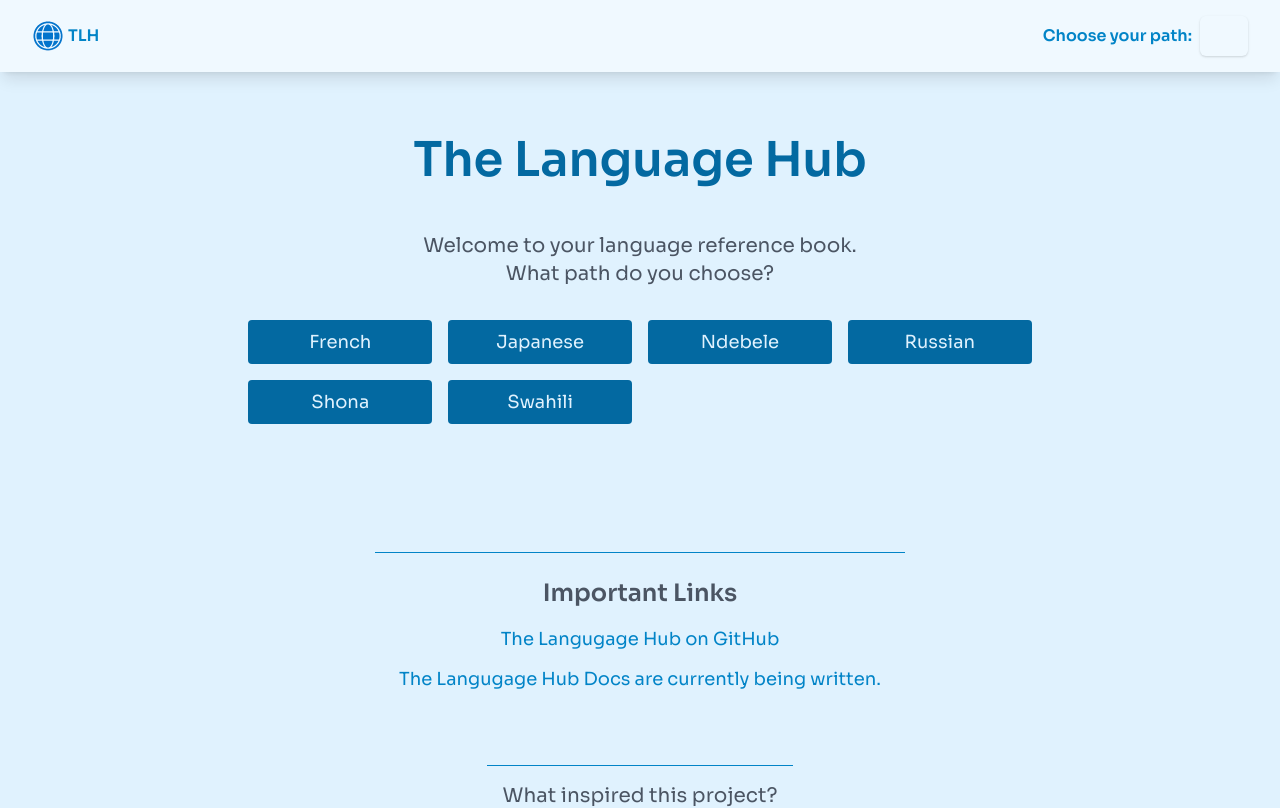
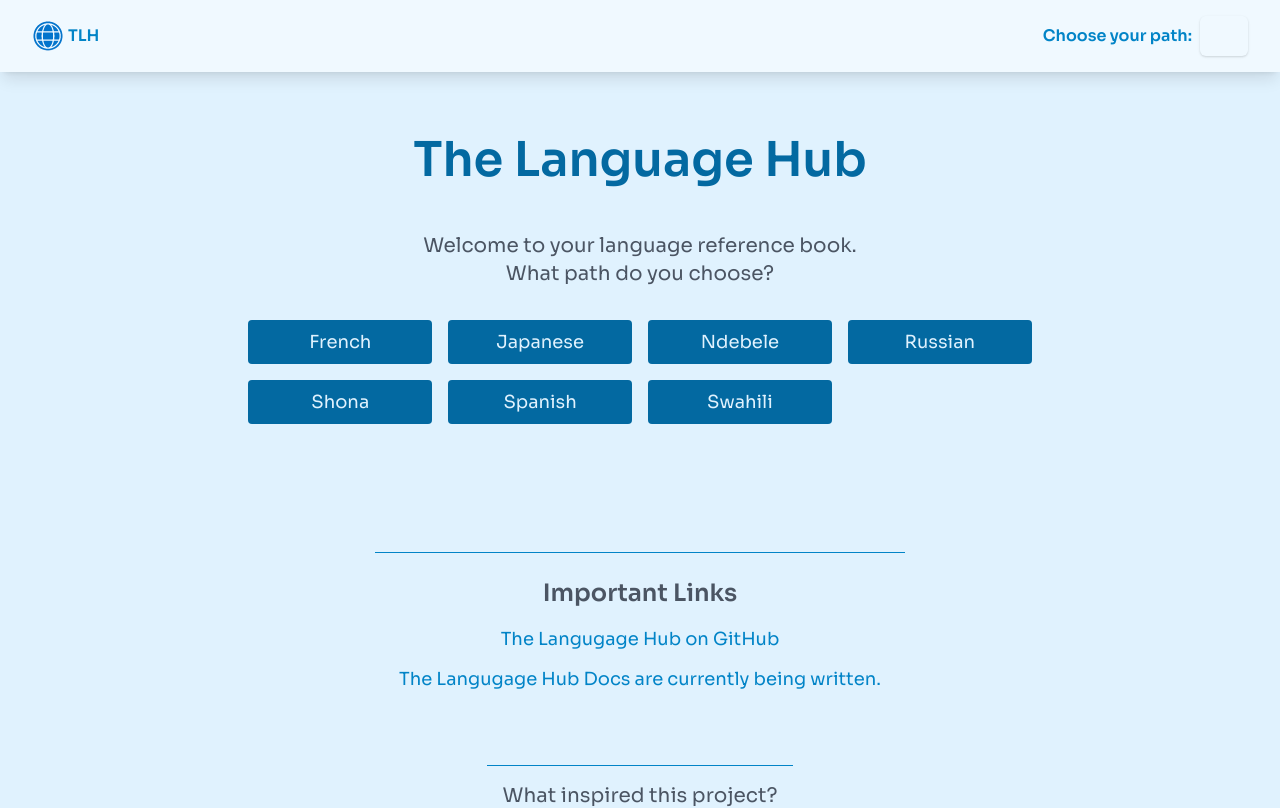
Before and after one commit to Psypher1/the-language-hub, a Next.js app: page / in a window 1280 px wide. Shown: the top 808 px of the page. Built offline with nearby package versions, Linux system fonts and the light colour scheme.

Commit message:
made home language links dynamic

```diff
--- a/components/LangPathNav.jsx
+++ b/components/LangPathNav.jsx
@@ -3,8 +3,8 @@ import Link from "next/link";
 export default function LangPathNav({ langPath }) {
 	// Language Navigation Styling
 	const menuItem =
-    "px-5 py-2 hover:bg-sky-600 hover:font-semibold rounded site-transition";
-  const isActive = "bg-sky-900 font-semibold";
+		"px-5 py-2 hover:bg-sky-600 text-xs hover:font-medium uppercase rounded site-transition";
+	const isActive = "bg-sky-900 ";
 
 	const languages = [
 		{ name: "French", path: "french" },
--- a/pages/[langPath]/[slug].js
+++ b/pages/[langPath]/[slug].js
@@ -15,6 +15,7 @@ import LangPathNav from "@components/LangPathNav";
 
 // Lookup import to render sidebar items
 import { _menuLookup } from "@utils/_menuLookup";
+import { capitaliseFirstLetter } from "@utils/helpers";
 
 export async function getStaticPaths() {
 	// get the directory for all language info
@@ -57,14 +58,8 @@ export async function getStaticProps({ params: { langPath, slug } }) {
 	};
 }
 
-// this function is to capitalise the first letter of the learning path
-function capitalizeFirstLetter(str) {
-  return str[0].toUpperCase() + str.slice(1);
-}
-
 export default function LangaugePath({ source, langPath, slug, metaData }) {
-  // console.log(`${langPath}/${slug}`);
-  const language = capitalizeFirstLetter(langPath);
+	const language = capitaliseFirstLetter(langPath);
 
 	// run the lookup on the language path
 	const menu = _menuLookup(langPath);
--- a/pages/index.js
+++ b/pages/index.js
@@ -2,19 +2,31 @@ import Link from "next/link";
 
 import PageWrapper from "@layouts/PageWrapper";
 
-// TODO: get file slugs to place in link to naviagate to learn section and not have hardcoded values
+// TODO: get file slugs to place in link to naviagate to learn section and not have hardcoded values = COMPLETED
 
-const languages = [
-  { name: "French", target: "/french/basics" },
-  { name: "Japanese", target: "/japanese/basics" },
-  { name: "Ndebele", target: "/ndebele/basics" },
-  { name: "Russian", target: "/russian/basics" },
-  { name: "Shona", target: "/shona/basics" },
-  // { name: "Spanish", target: "/spanish/basics" },
-  { name: "Swahili", target: "/swahili/basics" },
-];
+// util imports
+import { capitaliseFirstLetter } from "@utils/helpers";
 
-export default function Home() {
+// Imports to accesss files
+import fs from "fs";
+import path from "path";
+
+export async function getStaticProps() {
+	// get the directory for all language info
+	const learnDir = path.join("learn");
+	// get directories for all langugage paths
+	const languagePathsDirs = await fs.readdirSync(learnDir);
+	// array where all the paths will be added to
+
+	console.log(languagePathsDirs);
+	return {
+		props: {
+			languagePathsDirs,
+		},
+	};
+}
+
+export default function Home({ languagePathsDirs }) {
 	return (
 		<PageWrapper>
 			<section className="flex flex-col items-center justify-center">
@@ -27,16 +39,11 @@ export default function Home() {
 				</p>
 				{/* Grid Items */}
 				<article className="mb-20 grid grid-cols-1 gap-4 text-center text-lg  sm:mb-24 sm:grid-cols-2 md:mb-32 md:grid-cols-3 lg:grid-cols-4">
-          {languages.map((lang) => (
-            <Link key={lang.name} href={lang.target} passHref>
-              <a className="home-links">{lang.name}</a>
+					{languagePathsDirs.map((lang) => (
+						<Link key={lang} href={`/${lang}/basics`} passHref>
+							<a className="home-links">{capitaliseFirstLetter(lang)}</a>
 						</Link>
 					))}
-          {/* <Link href="/" passHref>
-            <p className="rounded border border-gray-600  px-20 py-3 font-normal text-gray-500 md:py-2 md:px-12 ">
-              Japanese
-            </p>
-          </Link> */}
 				</article>
 				<article className="mb-12 border-t border-sky-600 p-6 text-center">
 					<h3 className="mb-4 text-2xl font-semibold text-gray-600">
--- /dev/null
+++ b/src/utils/helpers.js
@@ -0,0 +1,5 @@
+function capitaliseFirstLetter(str) {
+	return str[0].toUpperCase() + str.slice(1);
+}
+
+export { capitaliseFirstLetter };
```
Lines whose indentation alone changed are shown as unchanged.
